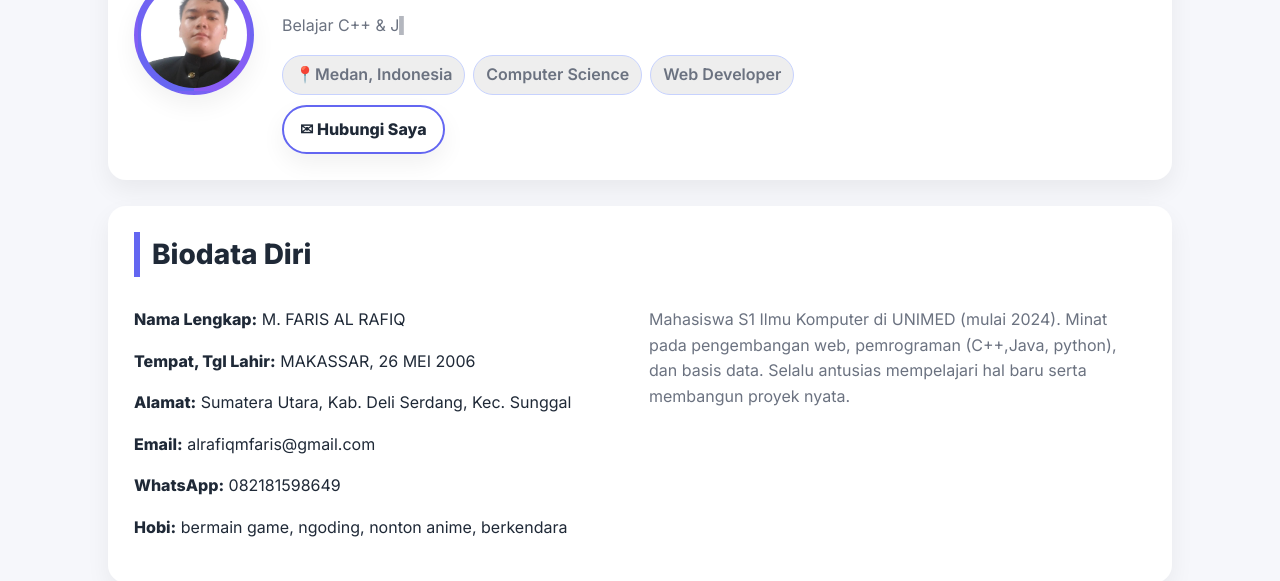
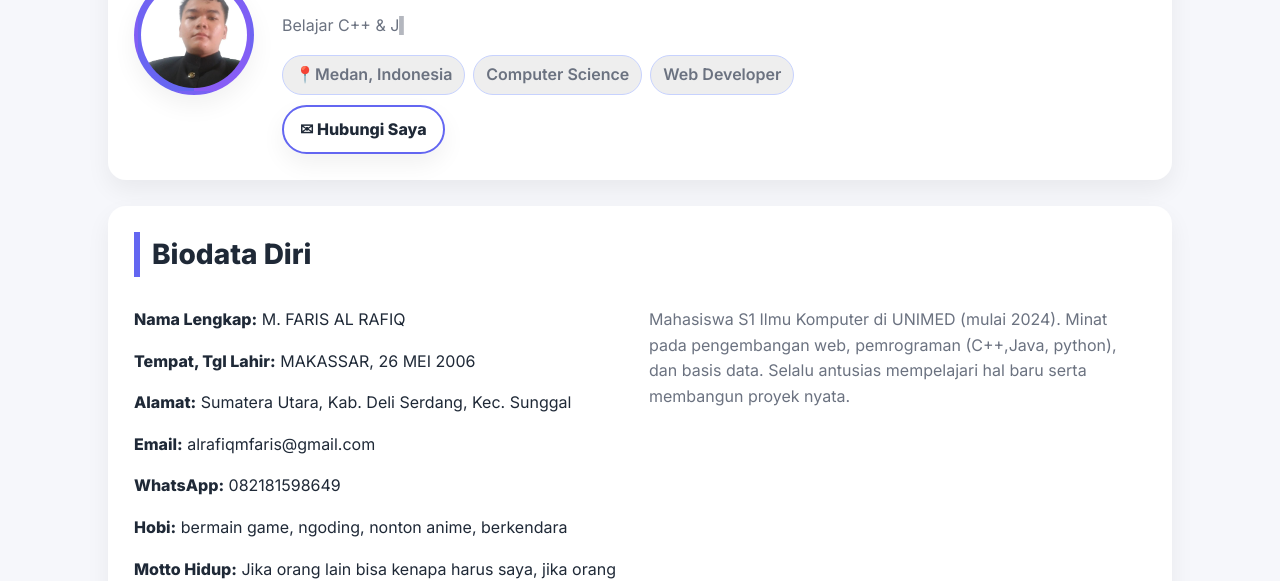
Before and after one commit to MFARISALRAFIQ/faris, a plain HTML site: page index.html in a window 1280 px wide. Shown: the part 220-801 px from the top of the page. Drawn offline with Linux system fonts and the light colour scheme.

Commit message:
nambah motto hidup

```diff
--- a/index.html
+++ b/index.html
@@ -186,6 +186,7 @@
         <p><strong>Email:</strong> alrafiqmfaris@gmail.com</p>
         <p><strong>WhatsApp:</strong> 082181598649</p>
         <p><strong>Hobi:</strong> bermain game, ngoding, nonton anime, berkendara</p>
+        <p><strong>Motto Hidup:</strong> Jika orang lain bisa kenapa harus saya, jika orang lain tidak bisa ya apalagi saya</p>
       </div>
       <p class="muted">Mahasiswa S1 Ilmu Komputer di UNIMED (mulai 2024). Minat pada pengembangan web, pemrograman (C++,Java, python), dan basis data. Selalu antusias mempelajari hal baru serta membangun proyek nyata.</p>
     </div>
```
